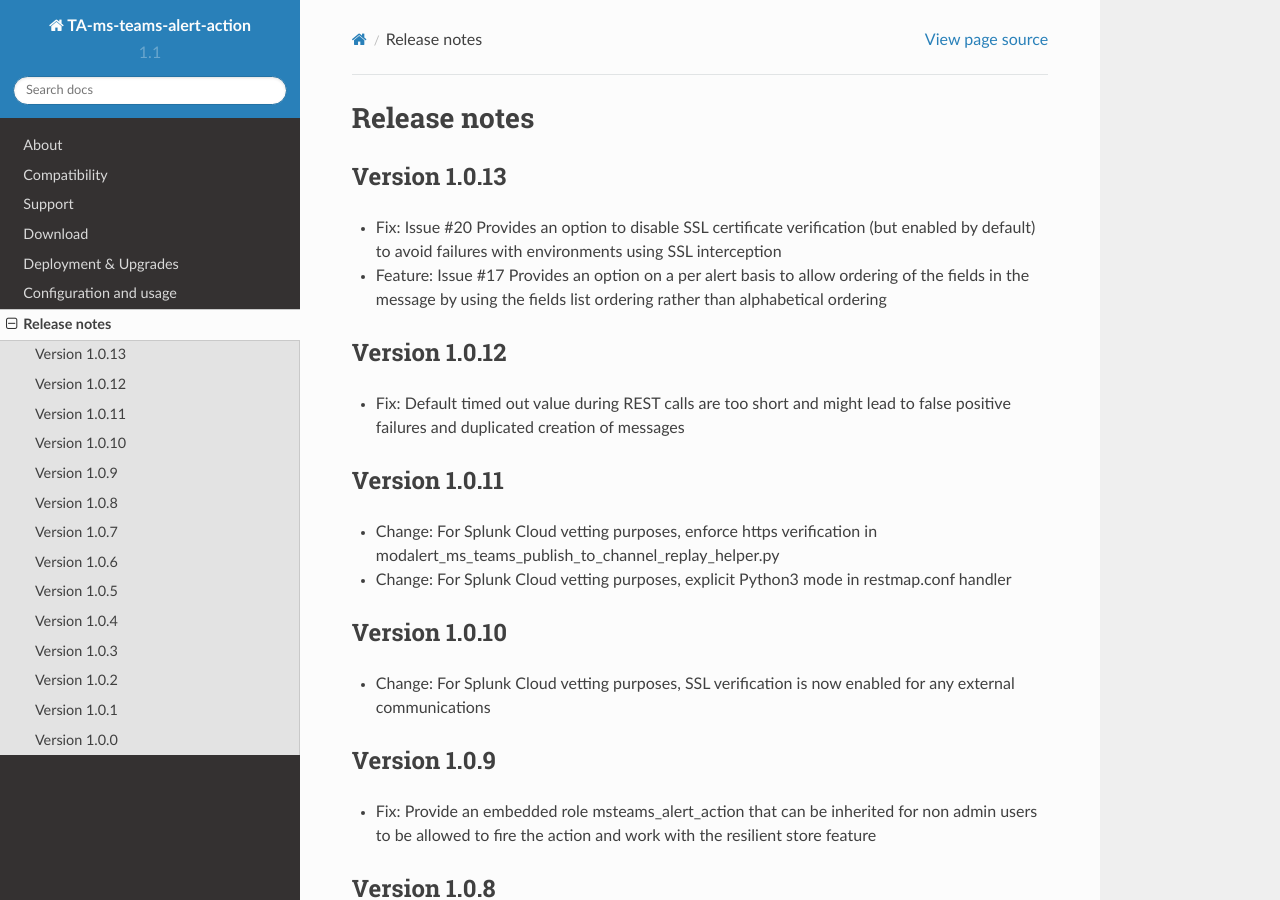
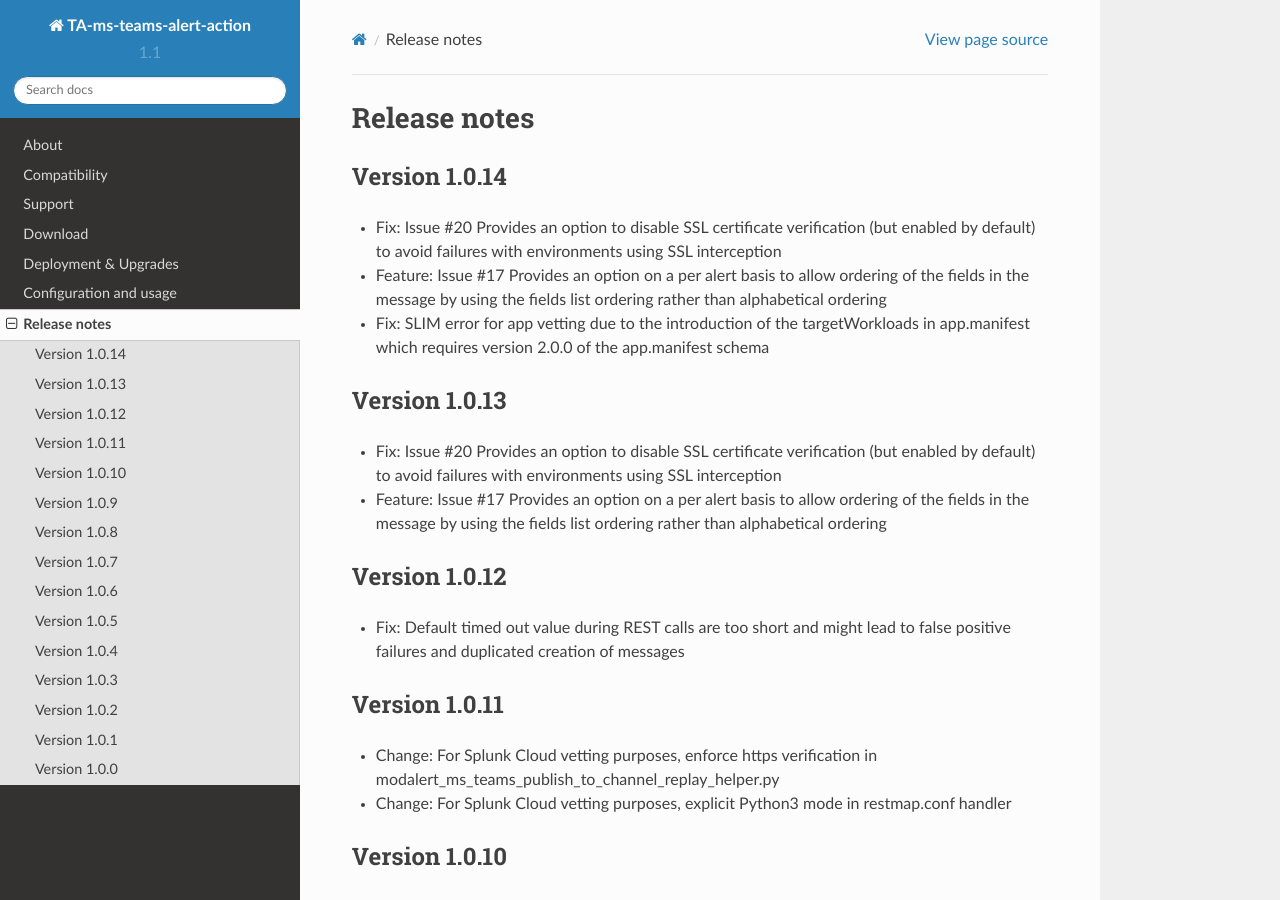
Before and after one commit to guilhemmarchand/TA-ms-teams-alert-action, a Sphinx documentation site: the page built from docs/releasenotes.rst, in a window 1280 px wide and 900 px high. Built offline with Sphinx 7.4.7 and the Read the Docs theme 2.0.0, drawn with Linux system fonts in a browser that asks for light colours.

Commit message:
Version 1.0.14
- Fix: Issue #20 Provides an option to disable SSL certificate verification (but enabled by default) to avoid failures with environments using SSL interception
- Feature: Issue #17 Provides an option on a per alert basis to allow ordering of the fields in the message by using the fields list ordering rather than alphabetical ordering
- Fix: SLIM error for app vetting due to the introduction of the targetWorkloads in app.manifest which requires version 2.0.0 of the app.manifest schema

```diff
--- a/docs/releasenotes.rst
+++ b/docs/releasenotes.rst
@@ -1,5 +1,12 @@
 Release notes
 #############
+
+Version 1.0.14
+==============
+
+- Fix: Issue #20 Provides an option to disable SSL certificate verification (but enabled by default) to avoid failures with environments using SSL interception
+- Feature: Issue #17 Provides an option on a per alert basis to allow ordering of the fields in the message by using the fields list ordering rather than alphabetical ordering
+- Fix: SLIM error for app vetting due to the introduction of the targetWorkloads in app.manifest which requires version 2.0.0 of the app.manifest schema
 
 Version 1.0.13
 ==============
```
Also changed, not shown: 3 other files.
